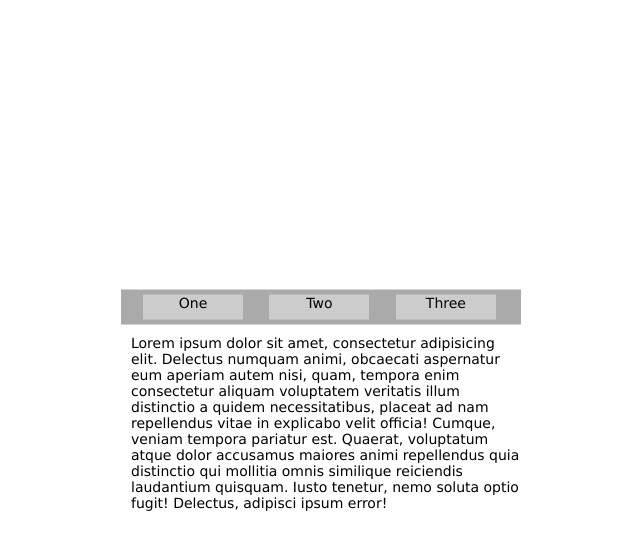
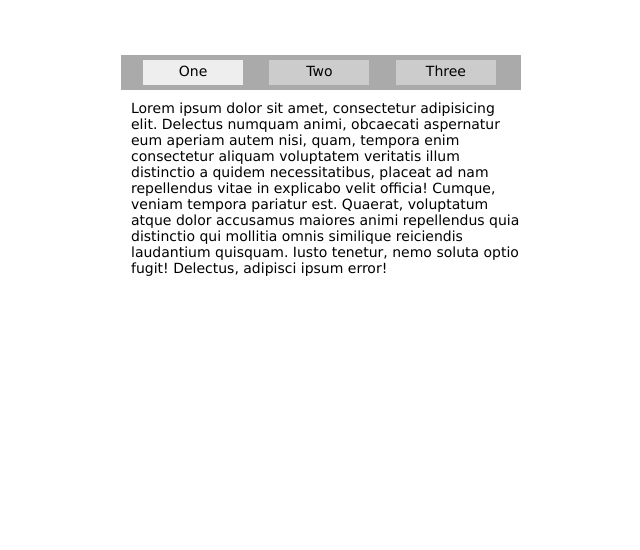
Before and after one commit to wwwooo/GoIt-js-7-8, a plain HTML site: page tabs.html in a window 1280 px wide. Both pictures are taken after a click on the item "One". Shown: the whole page, without its empty margins (319-959 px from the left). Drawn offline with nearby package versions, Linux system fonts and the light colour scheme.

Commit message:
update js

```diff
--- a/css/tabs.css
+++ b/css/tabs.css
@@ -1,10 +1,8 @@
 .tabs {
-    position: absolute;
-    top: 50%;
-    left: 50%;
+    margin: 50px auto;
     padding: 5px;
     width: 400px;
-    transform: translate(-50%, -50%);
+    height: 350px;
     font: 14px Verdana;
 }
 
@@ -22,6 +20,7 @@
     height: 25px;
     list-style: none;
     text-align: center;
+    line-height: 22px;
     background: #ccc;
     cursor: pointer;
 }
--- a/css/tooltip.css
+++ b/css/tooltip.css
@@ -14,7 +14,7 @@ label {
     margin: 15px 0;
 }
 
-label input {
+.user-data {
     position: absolute;
     left: 80px;
 }
--- a/js/tabs.js
+++ b/js/tabs.js
@@ -4,6 +4,8 @@ $(function() {
 
     $('.tabs__header').on('click', function() {
         $('.tabs__content').hide();
+        $('.tabs__header').css('background', '#ccc');
+        $(this).css('background', '#eee');
         var tabpanId = $(this).attr('aria-controls');
         $('#' + tabpanId).show();
     });
```
Also changed, not shown: js/tooltip.js (+5 -5 lines).
